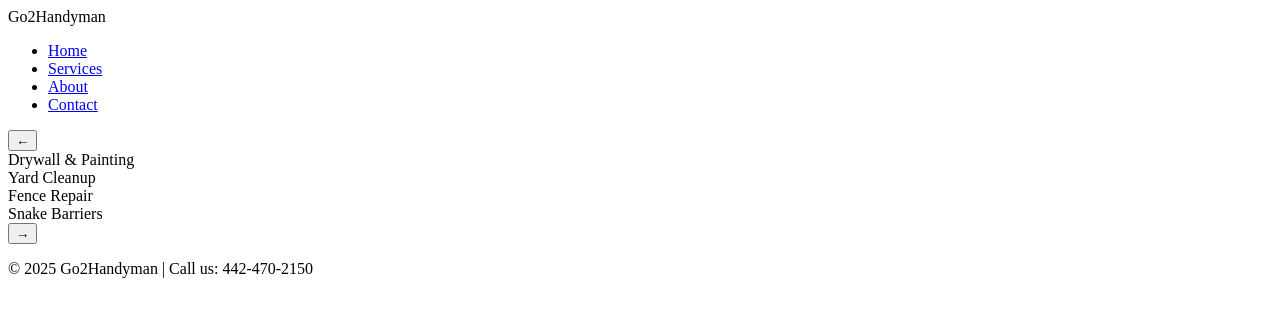
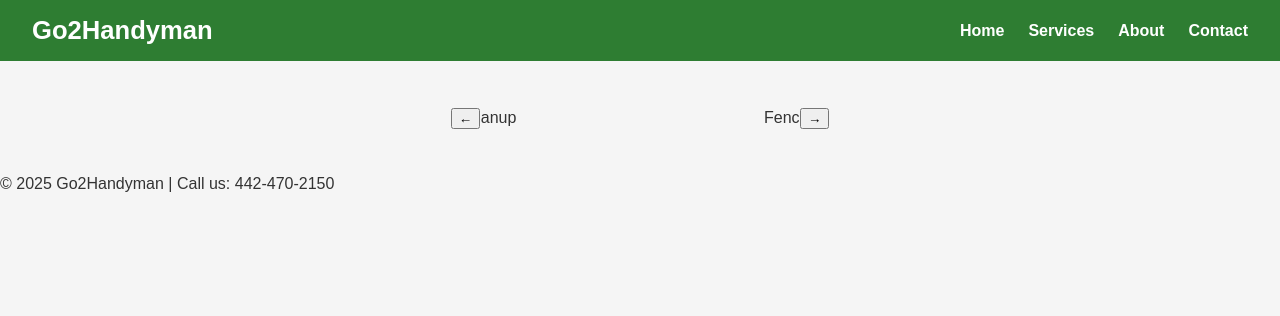
Before and after one commit to Go2Handyman/Go2handyman.github.io, a plain HTML site: page index.html in a window 1280 px wide. Drawn offline with Linux system fonts and the light colour scheme.

Commit message:
Update styles.css

```diff
--- a/styles.css
+++ b/styles.css
@@ -1,45 +1,72 @@
-const items = document.querySelectorAll('.carousel-item');
-const leftBtn = document.querySelector('.carousel-btn.left');
-const rightBtn = document.querySelector('.carousel-btn.right');
-const contentArea = document.getElementById('service-content');
-
-let currentIndex = 0;
-
-const services = {
-  drywall: `
-    <h2>Drywall & Painting</h2>
-    <p>We handle all drywall patching, painting, and texture matching with precision.</p>
-  `,
-  yard: `
-    <h2>Yard Cleanup</h2>
-    <p>Affordable junk removal, weeding, and debris cleanup to get your yard back in shape.</p>
-  `,
-  fence: `
-    <h2>Fence Repair</h2>
-    <p>We repair wood, chain link, and vinyl fences quickly and reliably.</p>
-  `,
-  snake: `
-    <h2>Snake Barriers</h2>
-    <p>Custom snake-proof fencing to keep your property safe. Durable and desert-tested.</p>
-  `
-};
-
-function updateCarousel(newIndex) {
-  items[currentIndex].classList.remove('active');
-  currentIndex = (newIndex + items.length) % items.length;
-  items[currentIndex].classList.add('active');
-  const serviceKey = items[currentIndex].dataset.service;
-  contentArea.innerHTML = services[serviceKey];
+/* ===== Base Styles ===== */
+body {
+  margin: 0;
+  font-family: Arial, sans-serif;
+  background-color: #f5f5f5;
+  color: #333;
 }
 
-leftBtn.addEventListener('click', () => updateCarousel(currentIndex - 1));
-rightBtn.addEventListener('click', () => updateCarousel(currentIndex + 1));
+a {
+  text-decoration: none;
+  color: inherit;
+}
 
-items.forEach((item, index) => {
-  item.addEventListener('click', () => updateCarousel(index));
-});
+/* ===== Header Styles ===== */
+.header {
+  background-color: #2e7d32; /* Deep green */
+  color: white;
+  padding: 1rem 2rem;
+  display: flex;
+  justify-content: space-between;
+  align-items: center;
+}
 
-// Initial load
-window.addEventListener('DOMContentLoaded', () => {
-  updateCarousel(0);
-});
+.logo {
+  font-size: 1.6rem;
+  font-weight: bold;
+}
+
+.nav ul {
+  list-style: none;
+  display: flex;
+  gap: 1.5rem;
+  margin: 0;
+  padding: 0;
+}
+
+.nav a {
+  color: white;
+  font-weight: bold;
+  transition: color 0.2s ease;
+}
+
+.nav a:hover {
+  color: #c8e6c9; /* Light green hover */
+}
+
+/* ===== Carousel Styles ===== */
+.carousel-container {
+  display: flex;
+  justify-content: center;
+  align-items: center;
+  padding: 1rem;
+  position: relative;
+  background-color: transparent;
+  margin-top: 1rem;
+}
+
+.carousel {
+  display: flex;
+  overflow: hidden;
+  width: 320px;
+  justify-content: center;
+  align-items: center;
+  position: relative;
+}
+
+.carousel-item {
+  min-width: 280px;
+  padding: 1rem;
+  margin: 0 1rem;
+  text-align: center;
+  background-color: rgba(255,
```
